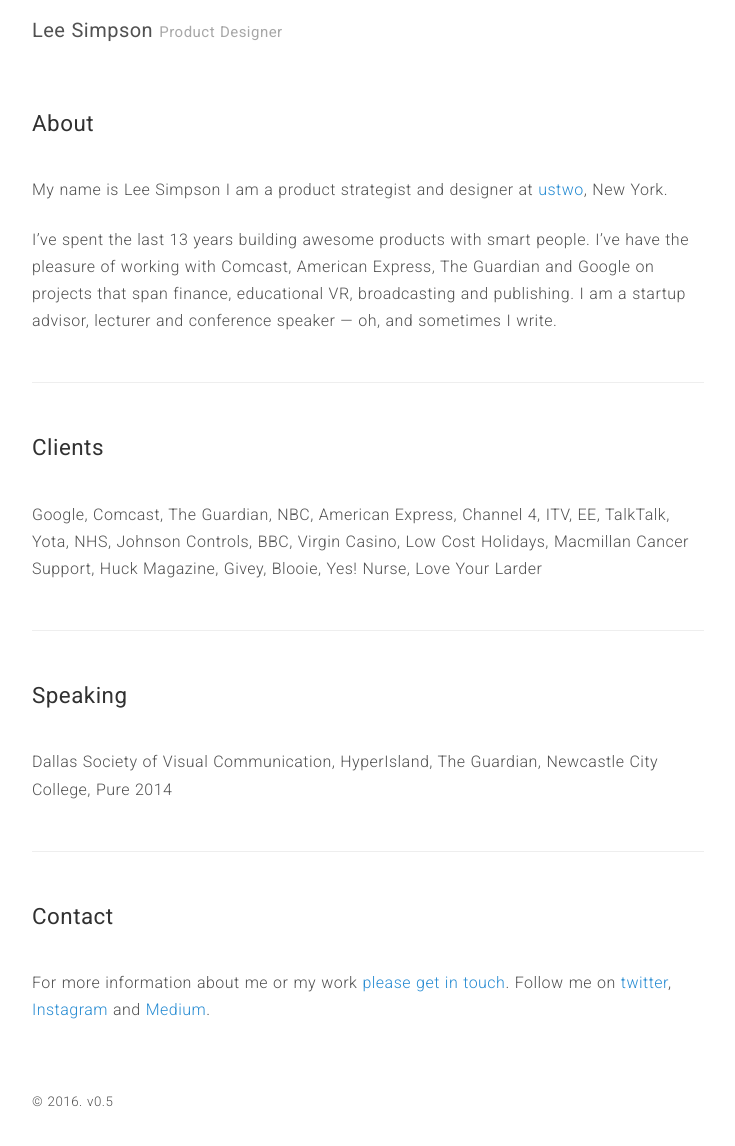
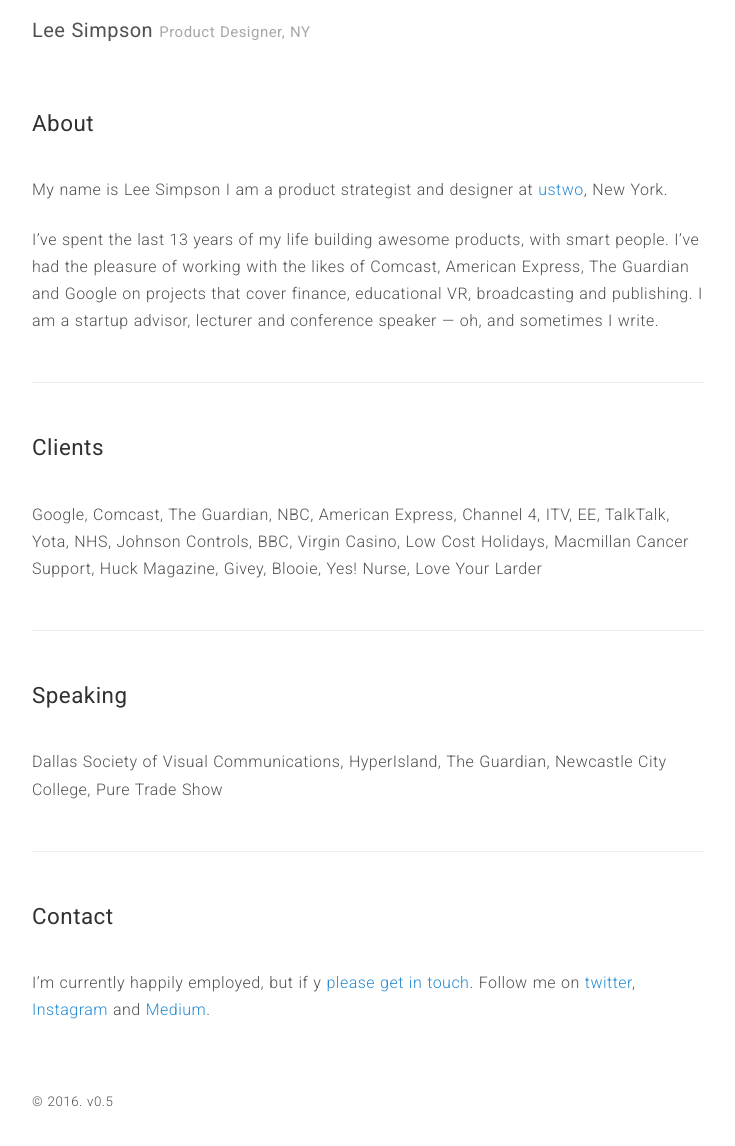
Before and after one commit to itsleesimpson/itsleesimpson.github.io, a Jekyll site: the page built from index.md, in a window 1280 px wide. Shown: the whole page, without its empty margins (272-1007 px from the left). Built offline with Jekyll 4.4.1, drawn with Linux system fonts in a browser that asks for light colours; nearby versions of some CDN libraries; library files that are not in the unit come from our copies.

Commit message:
Fixing site description

```diff
--- a/_config.yml
+++ b/_config.yml
@@ -3,7 +3,7 @@
 
 # Setup
 title:               Lee Simpson
-tagline:             Product Designer
+tagline:             Product Designer, NY
 url:                 http://www.itsleesimpson.com
 paginate:            5
 baseurl:
--- a/index.md
+++ b/index.md
@@ -7,7 +7,7 @@
 
 My name is Lee Simpson I am a product strategist and designer at [ustwo](http://www.ustwo.com), New York.
 
-I've spent the last 13 years building awesome products with smart people. I've have the pleasure of working with Comcast, American Express, The Guardian and Google on projects that span finance, educational VR, broadcasting and publishing. I am a startup advisor, lecturer and conference speaker — oh, and sometimes I write.
+I've spent the last 13 years of my life building awesome products, with smart people. I've had the pleasure of working with the likes of Comcast, American Express, The Guardian and Google on projects that cover finance, educational VR, broadcasting and publishing. I am a startup advisor, lecturer and conference speaker — oh, and sometimes I write.
 
 ***
 
@@ -19,10 +19,10 @@
 
 # Speaking
 
-Dallas Society of Visual Communication, HyperIsland, The Guardian, Newcastle City College, Pure 2014
+Dallas Society of Visual Communications, HyperIsland, The Guardian, Newcastle City College, Pure Trade Show
 
 ***
 
 # Contact
 
-For more information about me or my work [please get in touch](mailto:lee@itsleesimpson.com). Follow me on [twitter](http://www.twitter.com/itsleesimpson), [Instagram](http://www.instagram.com/itsleesimpson) and [Medium](https://medium.com/@itsleesimpson).
+I'm currently happily employed, but if y [please get in touch](mailto:lee@itsleesimpson.com). Follow me on [twitter](http://www.twitter.com/itsleesimpson), [Instagram](http://www.instagram.com/itsleesimpson) and [Medium](https://medium.com/@itsleesimpson).
```
